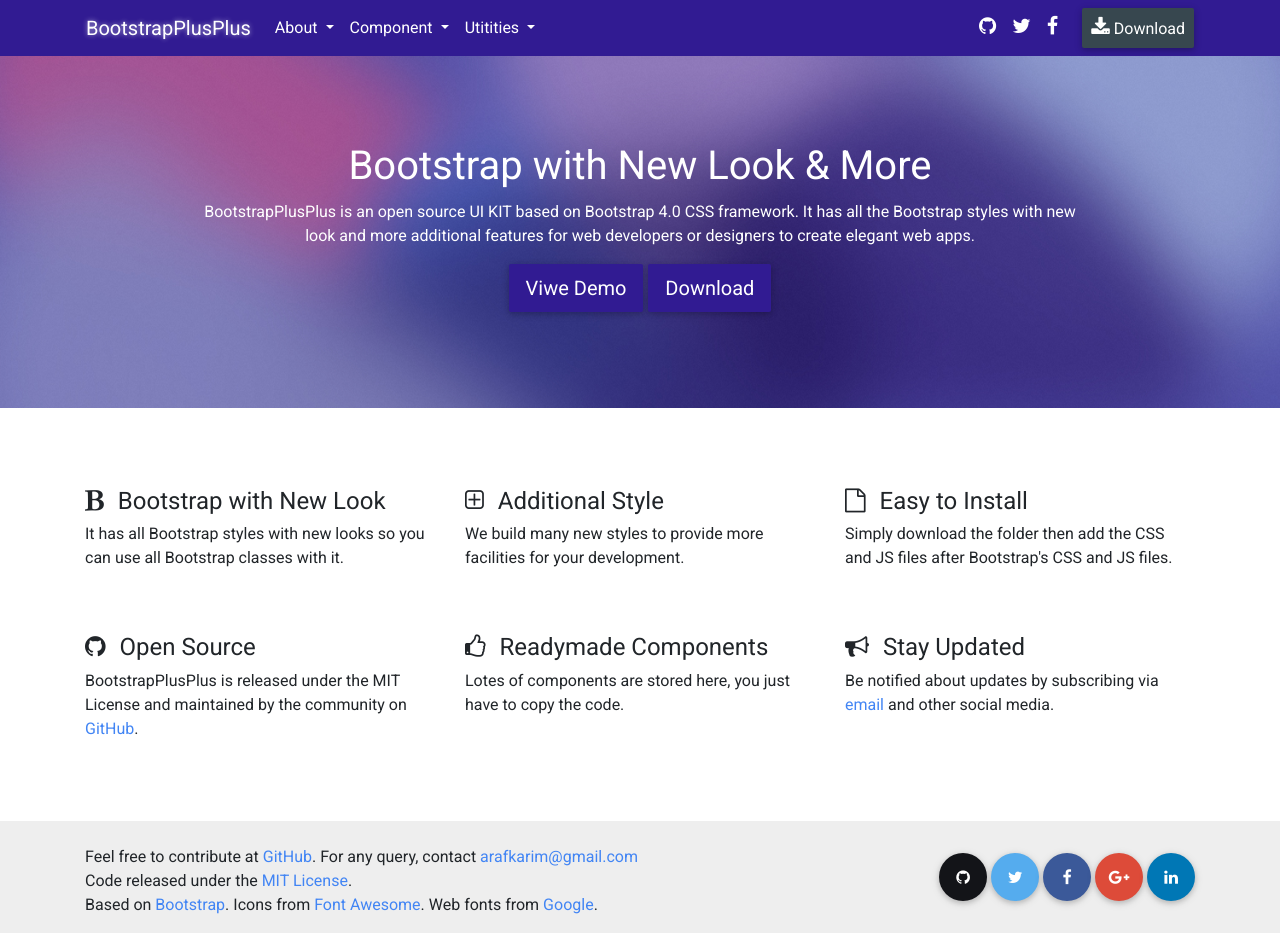
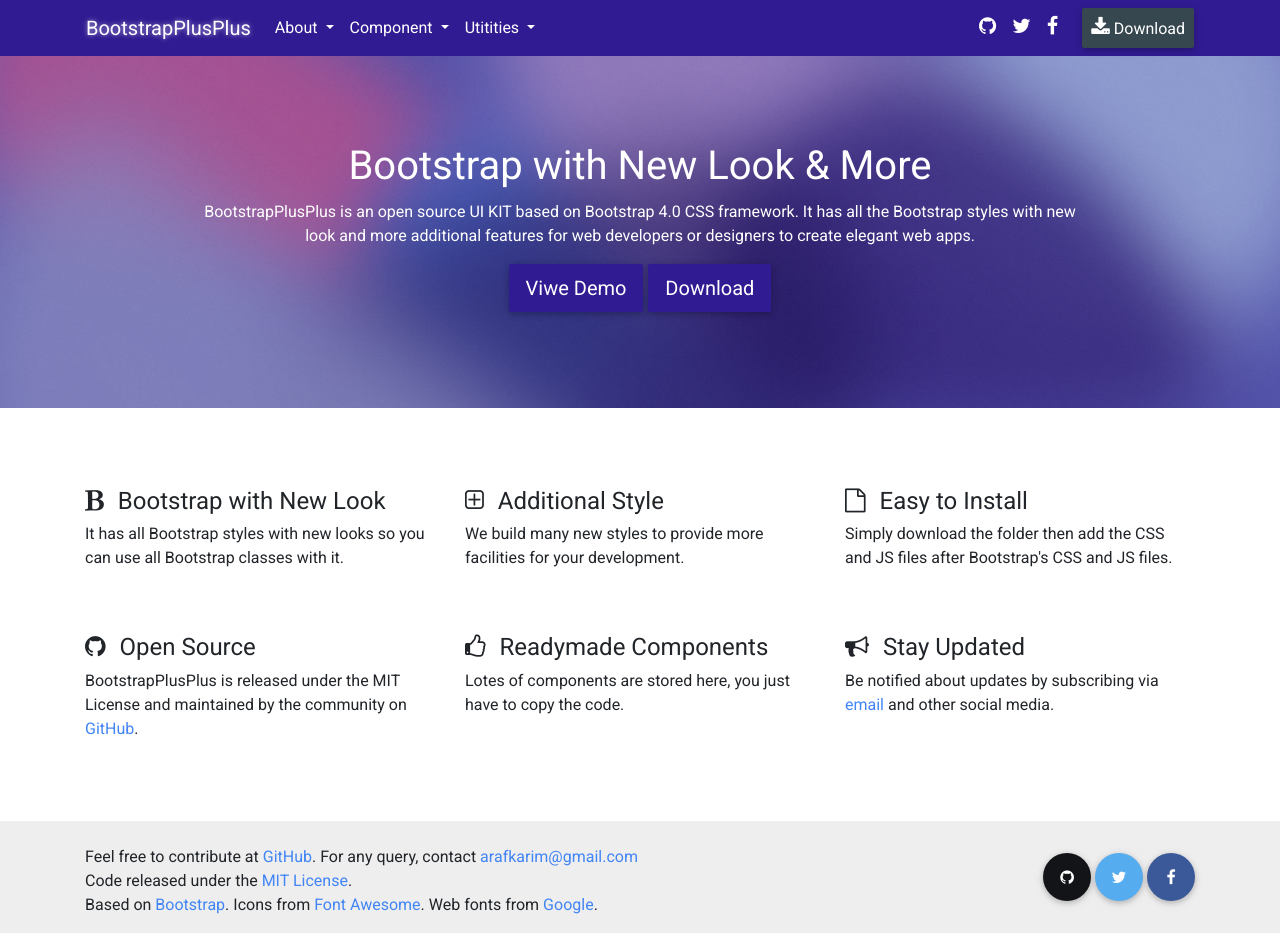
Before and after one commit to obosore01/BootstrapPlusPlus, a website: page index.html in a window 1280 px wide. Drawn offline with Linux system fonts and the light colour scheme.

Commit message:
Update social links

```diff
--- a/index.html
+++ b/index.html
@@ -144,10 +144,8 @@
       </p>
       <p class="col-lg-5 footer-social text-right">
         <a href="http://github.com/Bootstrapplusplus/BootstrapPlusPlus/" class="btn behance btn-circle white-text"><i class="fa fa-github"></i></a>
-        <a href="http://twitter.com/bootstrapplusplus" target="_blank" class="btn twitter btn-circle white-text"><i class="fa fa-twitter"></i></a>
-        <a href="http://facebook.com/bootstrapplusplus" target="_blank" class="btn facebook btn-circle white-text"><i class="fa fa-facebook"></i></a>
-        <a href="http://plus.google.com/+bootstrapplusplus" target="_blank" class="btn google-plus btn-circle white-text"><i class="fa fa-google-plus"></i></a>
-        <a href="http://linkedin.com/bootstrapplusplus" target="_blank" class="btn linkedin btn-circle white-text"><i class="fa fa-linkedin"></i></a>
+        <a href="http://twitter.com/Bsplusplus" target="_blank" class="btn twitter btn-circle white-text"><i class="fa fa-twitter"></i></a>
+        <a href="http://facebook.com/BootstrapPlusPlus" target="_blank" class="btn facebook btn-circle white-text"><i class="fa fa-facebook"></i></a>
       </p>
     </div>
   </div>
```
